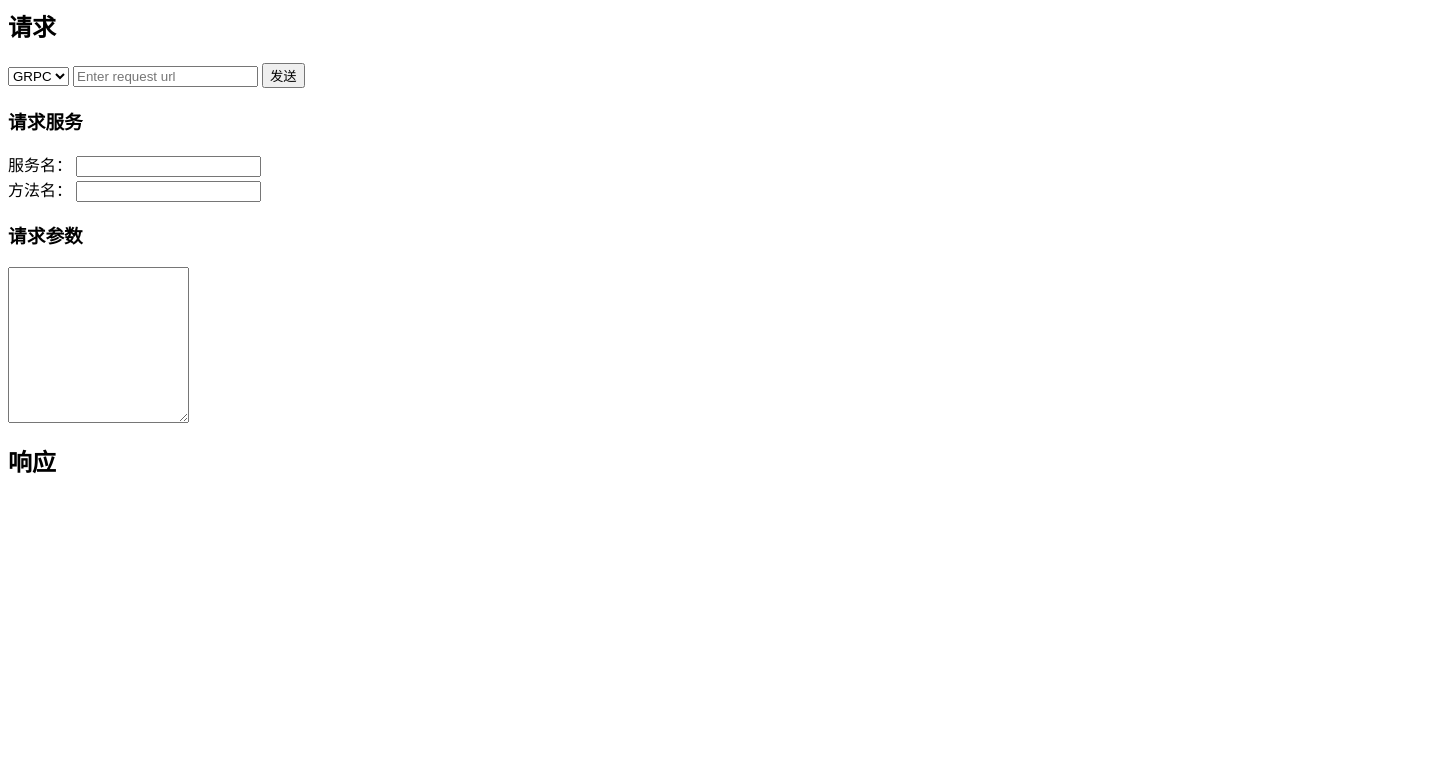
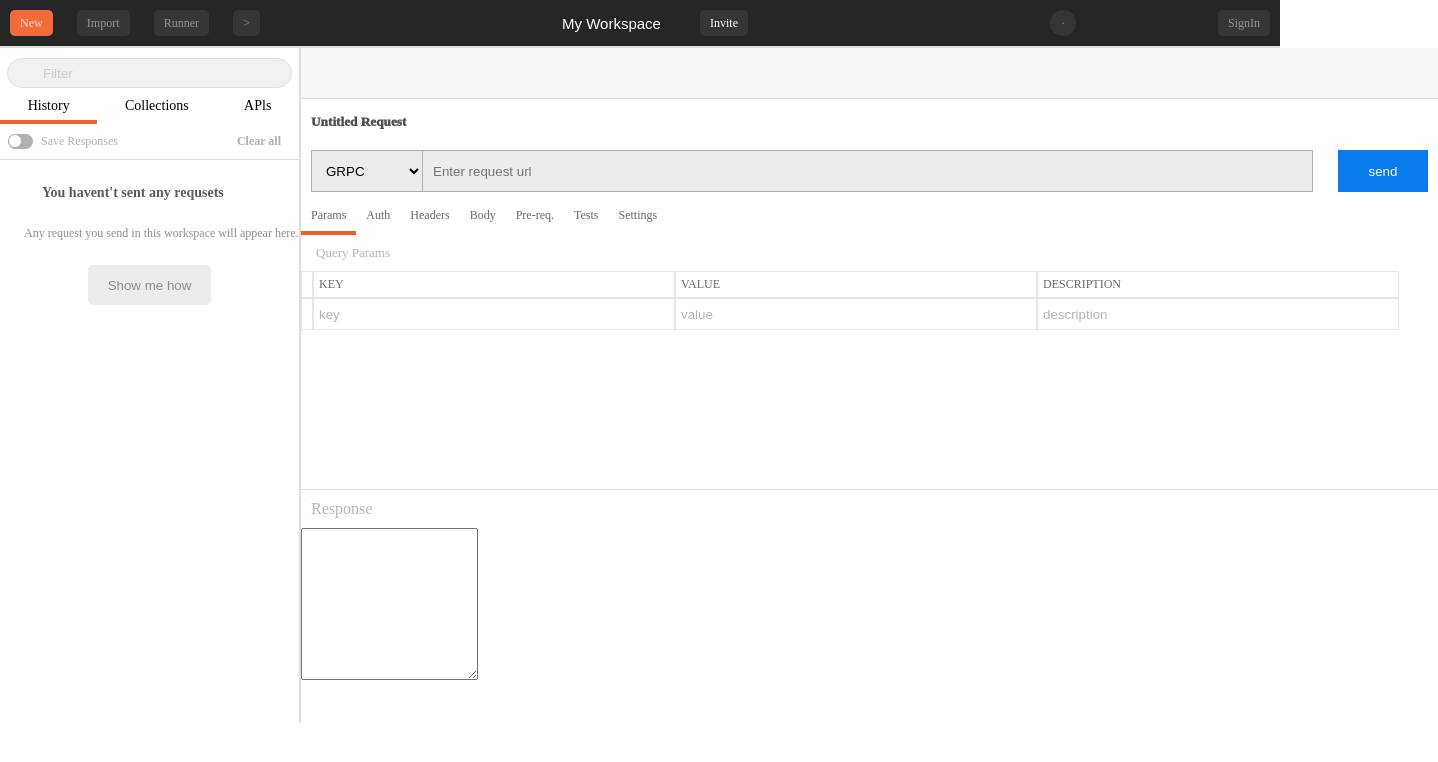
Before and after one commit to zhonghexi/rpcui, a plain HTML site: page view/index.html in a window 1280 px wide. Shown: the whole page, 1438 px wide, since content can reach past the window. Drawn offline with Linux system fonts and the light colour scheme.

Commit message:
黄世广做出了修改

```diff
--- a/assets/ajax.js
+++ b/assets/ajax.js
@@ -16,7 +16,9 @@ var Ajax={
       var xhr = new XMLHttpRequest();
       xhr.open("POST", url, true);
       // 添加http头，发送信息至服务器时内容编码类型
-      xhr.setRequestHeader("Content-Type", "application/json");
+      // xhr.setRequestHeader("Content-Type", "application/json");
+      // xhr.setRequestHeader("Content-Type", "application/x-www-form-urlencoded");
+
       xhr.onreadystatechange = function() {
         if (xhr.readyState == 4 && (xhr.status == 200 || xhr.status == 304)) {
           fn.call(this, xhr.responseText);
--- /dev/null
+++ b/assets/rest.css
@@ -0,0 +1,47 @@
+/* v2.0 | 20110126
+  http://meyerweb.com/eric/tools/css/reset/
+  License: none (public domain)
+*/
+html, body, div, span, applet, object, iframe,
+h1, h2, h3, h4, h5, h6, p, blockquote, pre,
+a, abbr, acronym, address, big, cite, code,
+del, dfn, em, img, ins, kbd, q, s, samp,
+small, strike, strong, sub, sup, tt, var,
+b, u, i, center,
+dl, dt, dd, ol, ul, li,
+fieldset, form, label, legend,
+table, caption, tbody, tfoot, thead, tr, th, td,
+article, aside, canvas, details, embed,
+figure, figcaption, footer, header, hgroup,
+menu, nav, output, ruby, section, summary,
+time, mark, audio, video {
+	margin: 0;
+	padding: 0;
+	border: 0;
+	font-size: 100%;
+	font: inherit;
+	vertical-align: baseline;
+}
+/* HTML5 display-role reset for older browsers */
+article, aside, details, figcaption, figure,
+footer, header, hgroup, menu, nav, section {
+	display: block;
+}
+body {
+	line-height: 1;
+}
+ol, ul {
+	list-style: none;
+}
+blockquote, q {
+	quotes: none;
+}
+blockquote:before, blockquote:after,
+q:before, q:after {
+	content: '';
+	content: none;
+}
+table {
+	border-collapse: collapse;
+	border-spacing: 0;
+}
--- a/assets/style.css
+++ b/assets/style.css
@@ -0,0 +1,464 @@
+*{
+    padding: 0;
+    margin: 0;
+}
+
+a{
+    text-decoration: none;
+    color: #ccc;
+  }
+li{
+    list-style: none;
+    display: inline-block;
+    color: #ccc;
+}
+body{
+    /* width: 100%; */
+    min-width: 800px;
+    background-color: #fff;
+    /* background-color: rgb(170, 207, 245); */
+}
+
+.header-nav {
+    /* width: 1430px; */
+    height: 46px;
+    line-height: 46px;
+    background-color: #262626;
+    padding: 0 10px ;
+}
+.w{
+    display: flex;
+    justify-content: space-between;
+    align-items: center;
+    /* width: 98%; */
+    height: 46px;
+    margin: 0 auto;
+}
+.w ul a:hover,
+.w ul .sc:hover{
+    color: white;
+    background-color: #424141;
+}
+.w .nav-left li:nth-child(1) a:hover{
+    color: white;
+    background-color: #de4c18;
+}
+.w .nav-left{
+    display: flex;
+    justify-content: space-between;
+    align-items: center;
+    width: 250px;
+}
+ .w .nav-left a,
+.w .nav-rigth a,
+.w .nav-main .sc{
+    display: block;
+    border-radius: 5px;
+    height: 26px;
+    line-height: 26px;
+    padding: 0 10px;
+    background-color: #363636;
+    color: #959595;
+    font-size: 12px;
+}
+.w .nav-left .current{
+    background-color: #f26b3a;
+    color: #fcd6c8;
+}
+
+
+.w .nav-main{
+    display: flex;
+    justify-content: space-around;
+    align-items: center;
+    width: 225px;
+
+}
+.w .nav-main button{
+    position: relative;
+    margin-right: 16px;
+    margin: 0px;
+    padding: 0px;
+    border: 0px;
+    outline: none;
+    background-color: #262626;
+    color: white;
+    font-size: 15px;
+}
+.w .nav-main .sc{
+    color: white;
+}
+/* button::after{
+    position: absolute;
+    top: 3px;
+    right: -15px;
+    content: '';
+    display: block;
+    width: 5px;
+    height: 5px;
+    border: 1px solid #fff;
+    border-left: none;
+    border-top: none;
+    transform: rotate(45deg);
+} */
+.w .nav-rigth{
+    display: flex;
+    justify-content: space-between;
+    width: 220px;
+}
+
+.w .nav-rigth .ej {
+    position: relative;
+    padding: 0;
+    width: 26px;
+    height: 26px;
+    border-radius: 50%;
+    text-align: center;
+}
+.eject-wrapper:hover .ej::after{
+    content: '';
+    position: absolute;
+    width: 0;
+    height: 0;
+    border: 8px solid transparent;
+    border-top: none;
+    border-bottom-color: white;
+    bottom: -7px;
+    left: 0;
+    right: 0;
+    margin: auto;
+    z-index: 22;
+}
+.eject-wrapper a:hover  .eject{
+    display: block;
+}
+.w .nav-rigth {
+    position: relative;
+}
+/* 弹框样式 */
+.w .nav-rigth .eject{
+    position: absolute;
+    display: none;
+    top: 33px;
+    left: -33px;
+    overflow: hidden;
+    text-align: center;
+    padding: 10px;
+    box-sizing: border-box;
+    width: 267px;
+    height: 192px;
+    border-radius: 5px;
+    box-shadow: 0 0 10px rgba(0, 0, 0, .3);
+    background-color: white;
+}
+.eject h4,
+.eject span{
+    display: inline-block;
+}
+.eject h4{
+    margin: 15px  0 ;
+    width: 220px;
+    height: 12px;
+    line-height:12px ;
+    font-size: 12px;
+    text-align: left;
+    color: #424141;
+}
+ .eject span{
+    margin-bottom: 20px;
+    width: 220px;
+    height: 60px;
+    line-height: 18px;
+    font-size: 12px;
+    text-align: left;
+    color: #959595;
+}
+.w .nav-rigth .eject .button{
+    position: absolute;
+    left: 21px;
+    bottom: 32px;
+    box-sizing: content-box;
+    width: 45px;
+    color: white;
+    background-color: #f26b3a;
+    border-radius: 5px;
+    margin: 0px;
+    padding:5px;
+    border: 0px;
+    outline: none;
+
+}
+.w .nav-rigth .eject .button:hover{
+    color: white;
+    background-color: #de4c18;
+}
+
+
+
+/* 主体 */
+.main{
+    display: flex;
+    border-top:2px solid #dedede ;
+}
+
+.main-left{
+    width: 300px;
+    height: 675px;
+    border-right:2px solid #dedede ;
+
+}
+.main-left .search{
+    margin:10px 7px;
+    padding: 0 35px;
+    width: 285px;
+    height: 30px;
+    border-radius: 50px;
+    border: 1px solid #dfdfdf;
+    background-color: #f0f0f0;
+    color: #ccc;
+    outline:none
+}
+
+.main-left .tab-list{
+    display: flex;
+    height: 26px;
+}
+
+.main-left .tab-list .current{
+    border-bottom:4px solid #f1602b ;
+}
+.main-left .tab-list li{
+    flex: auto;
+    text-align: center;
+    cursor: pointer;
+
+}
+.main-left .tab-list span{
+    font-size: 14px;
+    color: black;
+}
+
+.main-left .item{
+    display: none;
+}
+
+.main-left div[class^="item-top"]{
+    align-items: center;
+    height: 35px;
+    line-height: 35px;
+    font-size: 12px;
+    color: #b0b0b0;
+    border-bottom: 1px solid #dfdfdf;
+}
+.item-top-top1 p {
+    float: left;
+    position: relative;
+    margin: 10px 8px;
+    width: 25px;
+    height: 15px;
+    border-radius: 50px;
+    background-color: #b0b0b0;
+    cursor: pointer;
+}
+.item-top-top1 p::before{
+    position: absolute;
+    top: 0;
+    left: 0;
+    content: '';
+    width: 12px;
+    height: 12px;
+    background-color: white;
+    border-radius: 50px;
+    border: 1px solid #b0b0b0 ;
+
+}
+.item-top-top1 a{
+    float: right;
+    color: #b0b0b0;
+    margin-right: 18px;
+    font-weight: 700;
+}
+
+.item-bottom{
+    font-size: 12px;
+}
+.item-bottom h4{
+    display: inline-block;
+    margin:25px 0 25px 42px  ;
+    font-size: 14px;
+    color: rgb(91, 91, 91);
+}
+.item-bottom span{
+    display: inline-block;
+    margin:0 0 24px 24px;
+    text-align: center;
+    color: rgb(141, 141, 141);
+}
+.item-bottom button{
+    display: block;
+    margin: 0 auto;
+    width: 123px;
+    height: 40px;
+    outline: none;
+    border-radius: 5px;
+    border: 0px;
+    cursor: pointer;
+    color: rgb(141, 141, 141);
+    background-color: rgb(236, 236, 236);
+}
+
+.item-bottom button:hover{
+    background-color: rgb(216, 216, 216);
+}
+
+
+
+
+.item-top-top2 p{
+    position: relative;
+    display: block;
+    box-sizing: border-box;
+    float: left;
+    width: 12px;
+    height: 12px;
+    margin: 10px 8px;
+    color: #f26b3a;
+    border-radius: 50px;
+    border: 1px solid #f26b3a ;
+}
+.item-top-top2 p::after{
+    position: absolute;
+    top: -13px;
+    left: 1px;
+    content: '+';
+}
+.item-top-top2 .p1{
+    color: #f1602b;
+}
+.item-top-top2 .p2{
+   float: right;
+   margin-right: 18px;
+   font-weight: 700;
+
+}
+
+
+
+
+.main-rigth{
+    /* flex: 1; */
+}
+.main-rigth-top{
+    height: 50px;
+    background-color: #f7f7f7;
+    border-bottom:1px solid #dedede;
+}
+.main-rigth-main{
+    height: 375px;
+    border-bottom:1px solid #dedede;
+}
+h5{
+    margin:15px 0 20px 10px;
+    font-weight: 1000;
+    color: rgb(82, 82, 82);
+}
+
+.request .url {
+    display: flex;
+    /* justify-content: space-evenly; */
+    margin: 0 10px;
+    margin-bottom: 10px;
+    height: 40px;
+    /* background-color: rgb(82, 82, 82); */
+}
+.request .url .select-w{
+    display: flex;
+    height: 40px;
+    width: 1000px;
+    border: 1px solid #b0b0b0 ;
+    /* background-color: rgb(236, 236, 236); */
+
+}
+.request select{
+    padding-left: 10px;
+    height: 40px;
+    width: 110px;
+    outline:none;
+    border: 0;
+    background-color: rgb(236, 236, 236);
+}
+.select-w input{
+    flex: 1;
+    padding-left: 10px;
+    height: 40px;
+    border: 0;
+    outline: none;
+    border-left: 1px solid #b0b0b0;
+    background-color: rgb(236, 236, 236);
+}
+
+.url button{
+    margin-left: 25px;
+    border: 0px;
+    height: 42px;
+    width: 90px;
+    color: white;
+    outline: none;
+    cursor: pointer;
+    background-color: rgb(9, 123, 237);
+}
+
+.request .item-list{
+    display: flex;
+}
+.item-list li{
+    display: block;
+    padding: 8px 10px;
+    font-size: 12px;
+}
+.item-list .current{
+    border-bottom: 4px solid #f1602b;
+}
+.item-list a{
+    color: rgb(104, 104, 104);
+}
+
+
+
+.request h3{
+    margin: 10px 15px;
+    font-size: 13px;
+    color: rgb(181 , 181, 181);
+    font-weight: 500;
+}
+.service tr th,.service  tr td {
+    color: rgb(104, 104, 104);
+    border:1px solid rgb(230, 230, 230);
+    font-size: 12px;
+    font-weight: 500;
+    padding: 5px;
+    box-sizing: border-box;
+}
+.service input{
+    width: 350px;
+    /* outline: none; */
+    height: 20px;
+    border: 0px;
+    color: rgb(181 , 181, 181);
+}
+.service .tr{
+    text-align: left;
+}
+
+.main-rigth-bottom .no{
+    margin: 10px;
+    color: rgb(181 , 181, 181);
+}
+
+
+
+.foot {
+    width: 100%;
+    height: 50px;
+    background-color: saddlebrown;
+}
--- a/view/index.html
+++ b/view/index.html
@@ -4,20 +4,124 @@
     <meta http-equiv="X-UA-Compatible" content="IE=edge,chrome=1" />
     <meta name="renderer" content="webkit" />
     <title>{{.title}}</title>
-    <link href="/assets/style.css" rel="stylesheet" type="text/css">
+    <link href="../assets/style.css" rel="stylesheet" type="text/css">
+    <!-- <link rel="stylesheet" href="'../assets/rest.css'"> -->
 </head>
 <body>
-    <h2>请求</h2>
+    <div class="header-nav">
+        <div class="w">
+            <ul class="nav-left">
+                <li><a href="javascript:;" class="current">New</a></li>
+                <li><a href="javascript:;">Import</a></li>
+                <li><a href="javascript:;">Runner</a></li>
+                <li><a href="javascript:;">></a></li>
+            </ul>
+            <ul class="nav-main">
+                <li><button>My Workspace</button></li>
+                <li><a href="javascript:;" class="sc">Invite</a></li>
+            </ul>
+            <ul class="nav-rigth">
+                <li class="eject-wrapper">
+                    <a class="ej" href="javascript:;">
+                        ·
+                        <!-- 添加一个弹出层 -->
+                       <div class="eject">
+                           <h4>Sign in to sync your Postman data</h4>
+                           <span>Syncing makes any changes to your Postman data available across devices linked to your account. Enable sync to never worry about losing your data.</span>
+                           <button class="button">Sign in</button>
+                       </div>
+                    </a>
+                </li>
+                <li><img src="" alt=""></li>
+                <li><a href="javascript:;">SignIn</a></li>
+            </ul>
+        </div>
+    </div>
+
+    <div class="main">
+        <div class="main-left">
+            <div class="search-w">
+                <input type="text" class="search" value="Filter">
+            </div>
+            <!--  -->
+            <ul class="tab-list" id="tablist">
+                <li class="current"><span>History</span></li>
+                <li ><span>Collections</span></li>
+                <li ><span>APls</span></li>
+            </ul>
+            <div class="tab-con" id='tabcon'>
+                <div class="item" style="display: block;" >
+                    <div class="item-top-top1">
+                        <p></p>
+                        <span >Save Responses</span>
+                        <a href="#">Clear all</a>
+                    </div>
+                    <!-- 底部 -->
+                    <div class="item-bottom">
+                        <h4>You havent't sent any requsets</h4>
+                        <span>Any request you send in this workspace will appear here.</span>
+                        <button>Show me how</button>
+                    </div>
+
+                </div>
+                <div class="item">
+                    <div class="item-top-top2">
+                        <p></p>
+                        <span class="p1">New Collection</span>
+                        <span class="p2">Trash</span>
+                    </div>
+                </div>
+                <div class="item">
+
+                </div>
+            </div>
+        </div>
+
+        <div class="main-rigth">
+            <div class="main-rigth-top"></div>
+
+            <div class="main-rigth-main">
+                <h5>Untitled Request</h5>
                 <form class="request" id="JSrpc" method="post" onsubmit="send()">
                     <div class="url">
+                        <div class="select-w">
                             <select>
                                 <option>GRPC</option>
                             </select>
                             <input name="url" placeholder="Enter request url">
-            <button type="submit">发送</button>
                         </div>
-        <h3>请求服务</h2>
-        <div class="service">
+                        <button type="submit">send</button>
+                    </div>
+                    <ul class="item-list">
+                        <li class="current"><a href="#">Params</a></li>
+                        <li><a href="#">Auth</a></li>
+                        <li><a href="#">Headers</a></li>
+                        <li><a href="#">Body</a></li>
+                        <li><a href="#">Pre-req.</a></li>
+                        <li><a href="#">Tests</a></li>
+                        <li><a href="#">Settings</a></li>
+                    </ul>
+
+                    <h3>Query Params</h3>
+
+                    <table class="service"  cellspacing=0 cellpadding='5px'  >
+                        <tr class="tr">
+                          <th></th>
+                          <th >KEY</th>
+                          <th>VALUE</th>
+                          <th >DESCRIPTION</th>
+                        </tr>
+                        <tr >
+                          <td></td>
+                          <td><input name="service" value="key"></td>
+                          <td><input name="method" value="value"></td>
+                          <td><input name="description" value="description"></input></td>
+                        </tr>
+
+                      </table>
+                </form>
+
+                    <!-- <div class="service">
                         <div class="form-item">
                             <label>服务名：</label>
                             <input name="service">
@@ -30,11 +134,28 @@
                     <h3>请求参数</h2>
                     <div class="body">
                         <textarea name="body" rows="10"></textarea>
+                    </div>-->
+
+                <!-- <h2>响应</h2>  -->
+
             </div>
-    </form>
-    <h2>响应</h2>
+
+
+            <div class="main-rigth-bottom">
+                <div class="no">Response</div>
+                <div class="body">
+                    <textarea name="body" rows="10"></textarea>
+                </div>
+            </div>
+        </div>
+    </div>
+
+
     <div class="response"></div>
-    <script src="/assets/ajax.js"></script>
+
+    <!-- <div class="foot"></div> -->
+
+    <script src="../assets/ajax.js"></script>
     <script>
         function send() {
             var e = event || window.event;
@@ -43,12 +164,19 @@
             var formData = new FormData(form);
             var data = JSON.stringify({
                 url: formData.get('url'),
+                service: formData.get('service'),
+                method: formData.get('method'),
+                description: formData.get('descriptionurl'),
                 param: formData.get('body')
             });
+            var data = formData;
+            // console.log(formData.getAll());
             Ajax.post('/send', data, (res) => {
                 console.log(res);
             });
         }
     </script>
+
+    <script src="../assets/index.js"></script>
 </body>
 </html>
```
Also changed, not shown: assets/index.js (added, +51 -0 lines). Lines whose indentation alone changed are shown as unchanged.
